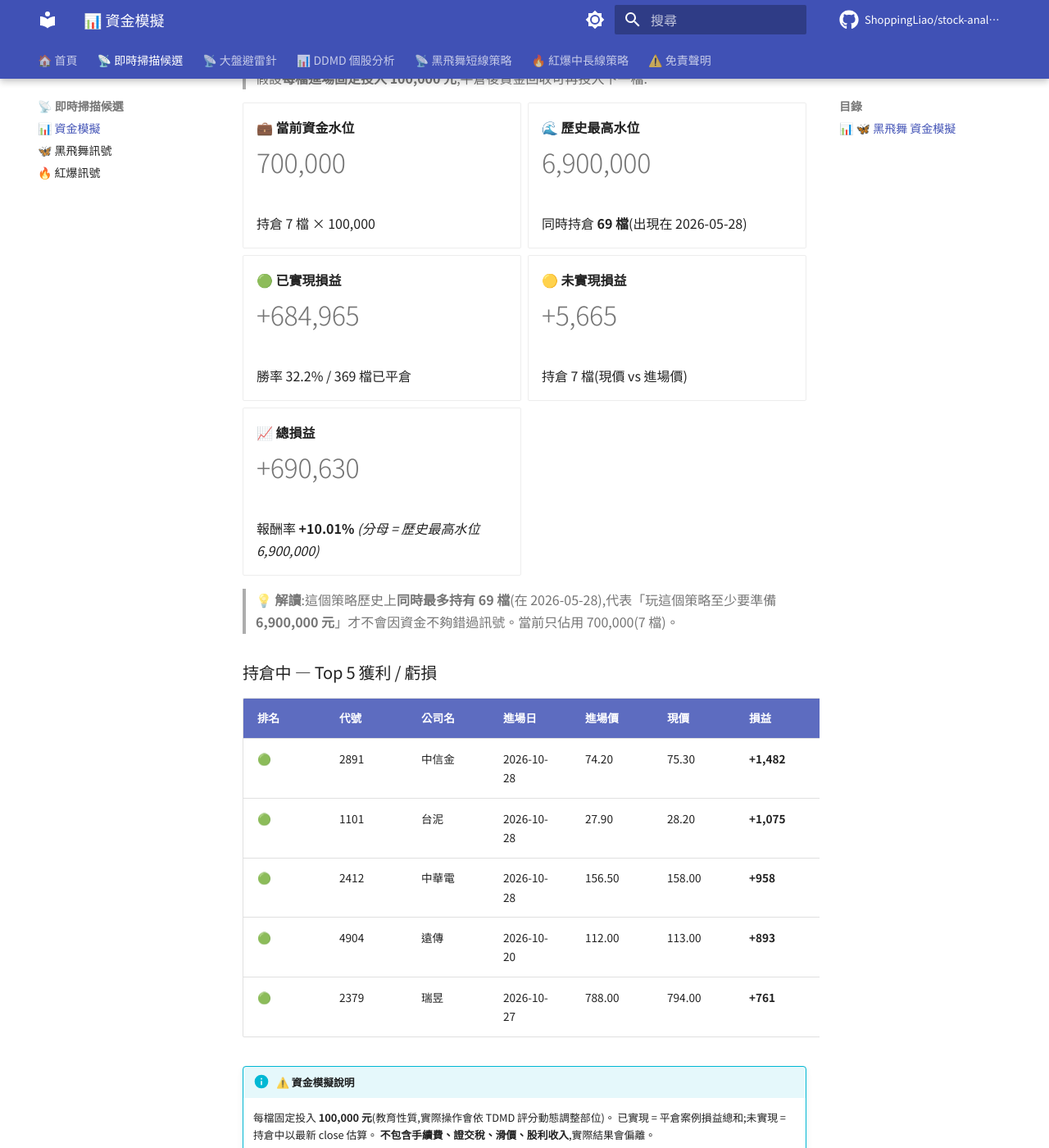
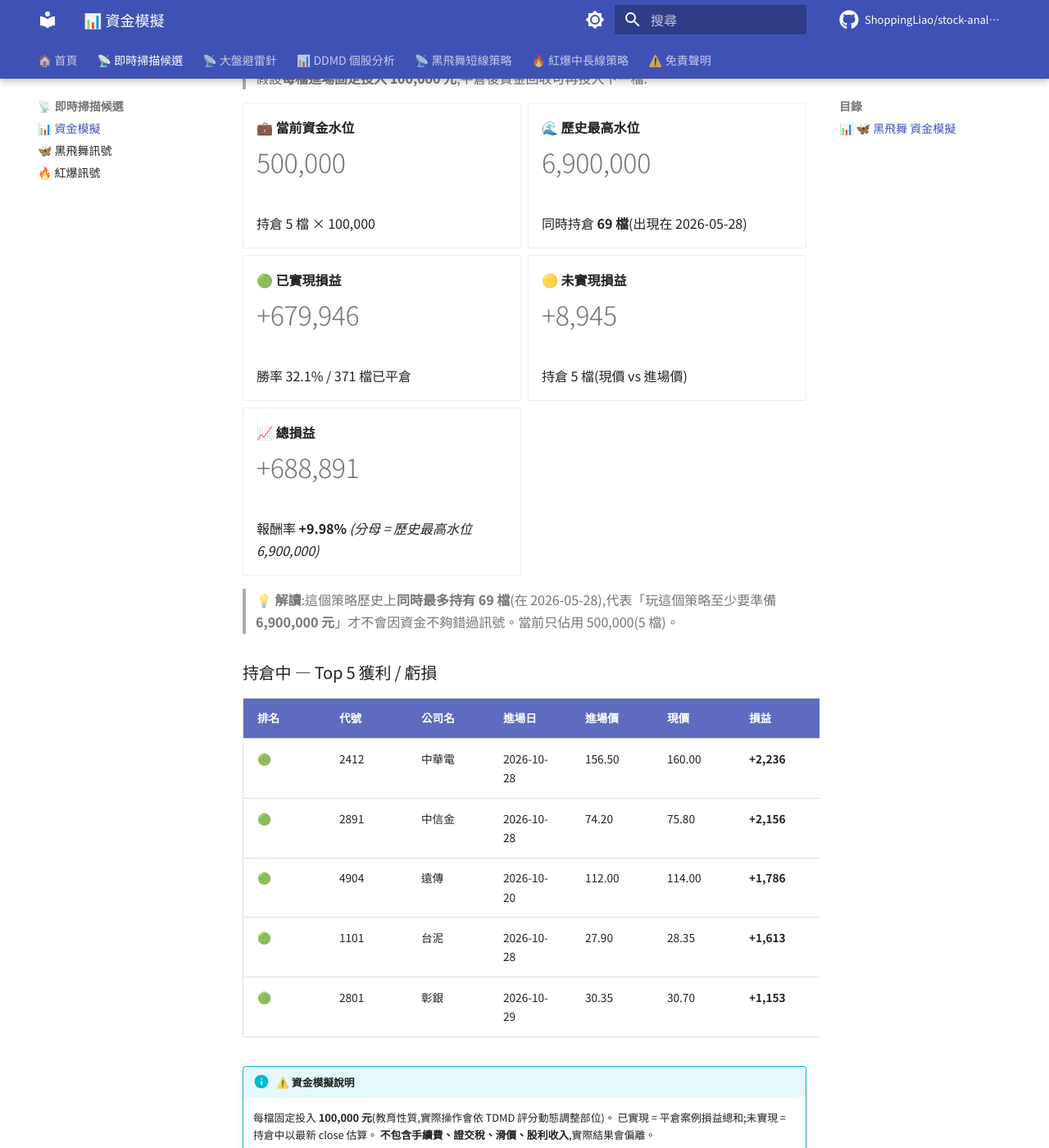
Before and after one commit to ShoppingLiao/stock-analysis-public, an MkDocs documentation site: the page built from docs/signals_capital.md, in a window 1280 px wide and 1400 px high, scrolled down 445 px. Shown: the whole window at 82% size. Built offline with MkDocs 1.6.1 and Material for MkDocs 9.7.7, drawn with Linux system fonts in a browser that asks for light colours; comment, search, counter and statistics services are not loaded; some of the changed text lies outside the part shown.

Commit message:
docs(signals): update BB + RB + capital (2026-10-30)

```diff
--- a/docs/signals_capital.md
+++ b/docs/signals_capital.md
@@ -17,9 +17,9 @@
 
 -   **💼 當前資金水位**
 
-    # 700,000
+    # 500,000
 
-    持倉 7 檔 × 100,000
+    持倉 5 檔 × 100,000
 
 -   **🌊 歷史最高水位**
 
@@ -29,35 +29,35 @@
 
 -   **🟢 已實現損益**
 
-    # +684,965
+    # +679,946
 
-    勝率 32.2% / 369 檔已平倉
+    勝率 32.1% / 371 檔已平倉
 
 -   **🟡 未實現損益**
 
-    # +5,665
+    # +8,945
 
-    持倉 7 檔(現價 vs 進場價)
+    持倉 5 檔(現價 vs 進場價)
 
 -   **📈 總損益**
 
-    # +690,630
+    # +688,891
 
-    報酬率 **+10.01%** _(分母 = 歷史最高水位 6,900,000)_
+    報酬率 **+9.98%** _(分母 = 歷史最高水位 6,900,000)_
 
 </div>
 
-> **💡 解讀**:這個策略歷史上**同時最多持有 69 檔**(在 2026-05-28),代表「玩這個策略至少要準備 **6,900,000 元**」才不會因資金不夠錯過訊號。當前只佔用 700,000(7 檔)。
+> **💡 解讀**:這個策略歷史上**同時最多持有 69 檔**(在 2026-05-28),代表「玩這個策略至少要準備 **6,900,000 元**」才不會因資金不夠錯過訊號。當前只佔用 500,000(5 檔)。
 
 ### 持倉中 — Top 5 獲利 / 虧損
 
 | 排名 | 代號 | 公司名 | 進場日 | 進場價 | 現價 | 損益 | 損益% |
 |------|------|--------|--------|--------|------|------|-------|
-| 🟢 | 2891 | 中信金 | 2026-10-28 | 74.20 | 75.30 | **+1,482** | **+1.48%** |
-| 🟢 | 1101 | 台泥 | 2026-10-28 | 27.90 | 28.20 | **+1,075** | **+1.08%** |
-| 🟢 | 2412 | 中華電 | 2026-10-28 | 156.50 | 158.00 | **+958** | **+0.96%** |
-| 🟢 | 4904 | 遠傳 | 2026-10-20 | 112.00 | 113.00 | **+893** | **+0.89%** |
-| 🟢 | 2379 | 瑞昱 | 2026-10-27 | 788.00 | 794.00 | **+761** | **+0.76%** |
+| 🟢 | 2412 | 中華電 | 2026-10-28 | 156.50 | 160.00 | **+2,236** | **+2.24%** |
+| 🟢 | 2891 | 中信金 | 2026-10-28 | 74.20 | 75.80 | **+2,156** | **+2.16%** |
+| 🟢 | 4904 | 遠傳 | 2026-10-20 | 112.00 | 114.00 | **+1,786** | **+1.79%** |
+| 🟢 | 1101 | 台泥 | 2026-10-28 | 27.90 | 28.35 | **+1,613** | **+1.61%** |
+| 🟢 | 2801 | 彰銀 | 2026-10-29 | 30.35 | 30.70 | **+1,153** | **+1.15%** |
 
 !!! info "⚠️ 資金模擬說明"
     每檔固定投入 **100,000 元**(教育性質,實際操作會依 TDMD 評分動態調整部位)。
@@ -110,16 +110,16 @@
 
 | 排名 | 代號 | 公司名 | 進場日 | 進場價 | 現價 | 損益 | 損益% |
 |------|------|--------|--------|--------|------|------|-------|
-| 🟢 | 2033 | 佳大 | 2026-08-28 | 25.65 | 69.80 | **+172,125** | **+172.12%** |
-| 🟢 | 2466 | 冠西電 | 2026-10-01 | 128.50 | 322.00 | **+150,584** | **+150.58%** |
-| 🟢 | 2221 | 大甲 | 2026-09-02 | 83.20 | 159.50 | **+91,707** | **+91.71%** |
-| 🟢 | 1709 | 和益 | 2026-08-13 | 30.65 | 50.60 | **+65,090** | **+65.09%** |
-| 🟢 | 3498 | 陽程 | 2026-08-17 | 158.50 | 256.00 | **+61,514** | **+61.51%** |
-| 🔴 | 6834 | 天二科技 | 2026-10-14 | 162.50 | 125.00 | **-23,077** | **-23.08%** |
-| 🔴 | 9103 | 美德醫療-DR | 2026-10-13 | 7.02 | 5.48 | **-21,937** | **-21.94%** |
-| 🔴 | 3219 | 倚強股份 | 2026-09-30 | 131.50 | 104.50 | **-20,532** | **-20.53%** |
-| 🔴 | 3265 | 台星科 | 2026-10-12 | 262.00 | 212.00 | **-19,084** | **-19.08%** |
-| 🔴 | 6257 | 矽格 | 2026-10-07 | 278.00 | 228.00 | **-17,986** | **-17.99%** |
+| 🟢 | 2466 | 冠西電 | 2026-10-01 | 128.50 | 354.00 | **+175,486** | **+175.49%** |
+| 🟢 | 2033 | 佳大 | 2026-08-28 | 25.65 | 69.00 | **+169,006** | **+169.01%** |
+| 🟢 | 2221 | 大甲 | 2026-09-02 | 83.20 | 148.50 | **+78,486** | **+78.49%** |
+| 🟢 | 1709 | 和益 | 2026-08-13 | 30.65 | 48.10 | **+56,933** | **+56.93%** |
+| 🟢 | 3498 | 陽程 | 2026-08-17 | 158.50 | 237.50 | **+49,842** | **+49.84%** |
+| 🔴 | 6834 | 天二科技 | 2026-10-14 | 162.50 | 115.00 | **-29,231** | **-29.23%** |
+| 🔴 | 9103 | 美德醫療-DR | 2026-10-13 | 7.02 | 5.22 | **-25,641** | **-25.64%** |
+| 🔴 | 3265 | 台星科 | 2026-10-12 | 262.00 | 195.50 | **-25,382** | **-25.38%** |
+| 🔴 | 6257 | 矽格 | 2026-10-07 | 278.00 | 210.00 | **-24,460** | **-24.46%** |
+| 🔴 | 6668 | 中揚光 | 2026-10-14 | 64.80 | 50.20 | **-22,531** | **-22.53%** |
 
 !!! info "⚠️ 資金模擬說明"
     每檔固定投入 **100,000 元**(教育性質,實際操作會依 TDMD 評分動態調整部位)。
@@ -134,9 +134,9 @@
 
 -   **💼 當前資金水位**
 
-    # 6,600,000
+    # 6,400,000
 
-    BB 700,000 + RB 5,900,000
+    BB 500,000 + RB 5,900,000
 
 -   **🌊 兩策略歷史最高水位**
 
@@ -146,21 +146,21 @@
 
 -   **🟢 已實現損益**
 
-    # -133,372
+    # -138,391
 
-    BB +684,965 + RB -818,337
+    BB +679,946 + RB -818,337
 
 -   **🟡 未實現損益**
 
-    # +422,596
+    # +243,448
 
-    BB +5,665 + RB +416,931
+    BB +8,945 + RB +234,504
 
 -   **📈 總損益**
 
-    # +289,224
+    # +105,057
 
-    報酬率 **+1.27%** _(分母 = 兩策略歷史最高水位)_
+    報酬率 **+0.46%** _(分母 = 兩策略歷史最高水位)_
 
 </div>
 
```
Also changed, not shown: other parts of docs/signals_capital.md (+3 -3 lines), docs/signals_black_butterfly.md (+9 -9 lines), docs/signals_red_burst.md (+6 -1 lines).
